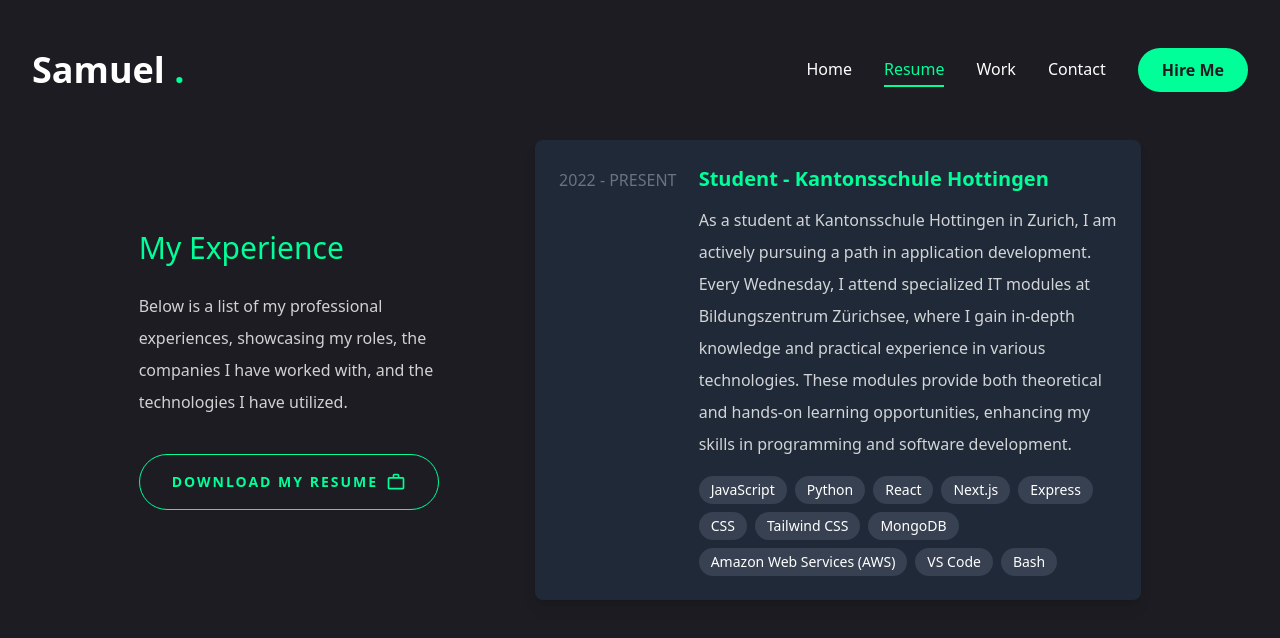
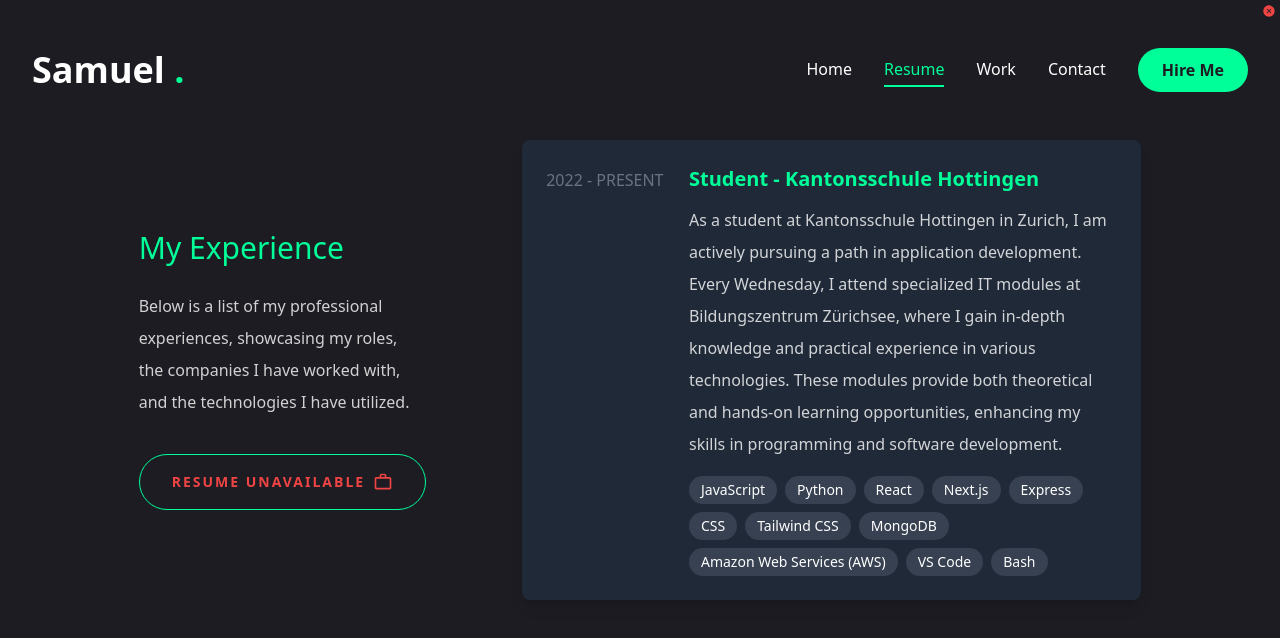
Before and after one commit to x47base/portfolio-v2, a Next.js app: page /resume in a window 1280 px wide. Shown: the top 638 px of the page. Built offline with nearby package versions, Linux system fonts and the light colour scheme.

Commit message:
feat: disabled cv button

```diff
--- a/app/resume/page.tsx
+++ b/app/resume/page.tsx
@@ -1,12 +1,15 @@
 "use client";
 import { useEffect, useState } from "react";
 import { MdWorkOutline } from "react-icons/md";
+import { IoCloseCircle } from "react-icons/io5";
 import { Button } from "@/components/ui/button";
 import Link from "next/link";
 
 export default function Experience() {
   const [showHeader, setShowHeader] = useState(false);
   const [hideCursor, setHideCursor] = useState(false);
+
+  const isResumeAvailable = false;
 
   const experiences = [
     {
@@ -63,10 +66,13 @@ export default function Experience() {
             Below is a list of my professional experiences, showcasing my roles, the companies I have worked with, and the technologies I have utilized.
           </p>
           <div className="flex flex-col gap-8">
-            <Link href="/assets/Lebenslauf-von-Samuel-Spink.pdf" target="_blank" rel="noopener noreferrer">
-              <Button variant="outline" size="lg" className="uppercase flex items-center gap-2">
-                <span>Download My Resume</span>
-                <MdWorkOutline className="text-xl" />
+            <Link href={isResumeAvailable ? "/assets/Lebenslauf-von-Samuel-Spink.pdf" : ""} target={isResumeAvailable ? "_blank" : "_self"} rel="noopener noreferrer">
+              <Button variant="outline" size="lg" className={`uppercase flex items-center gap-2 ${isResumeAvailable ? "" : "text-red-500"}`}>
+                <span className={isResumeAvailable ? "" : "text-red-500"}>{isResumeAvailable ? "Download My Resume" : "Resume Unavailable"}</span>
+                <MdWorkOutline className={`text-xl ${isResumeAvailable ? "" : "text-red-500 border-red-500"}"`} />
+                {!isResumeAvailable && (
+                  <IoCloseCircle className="absolute top-1 right-1 text-red-500" />
+                )}
               </Button>
             </Link>
           </div>
```
Also changed, not shown: 1 other file (tests, documents, lock files or other folders).
